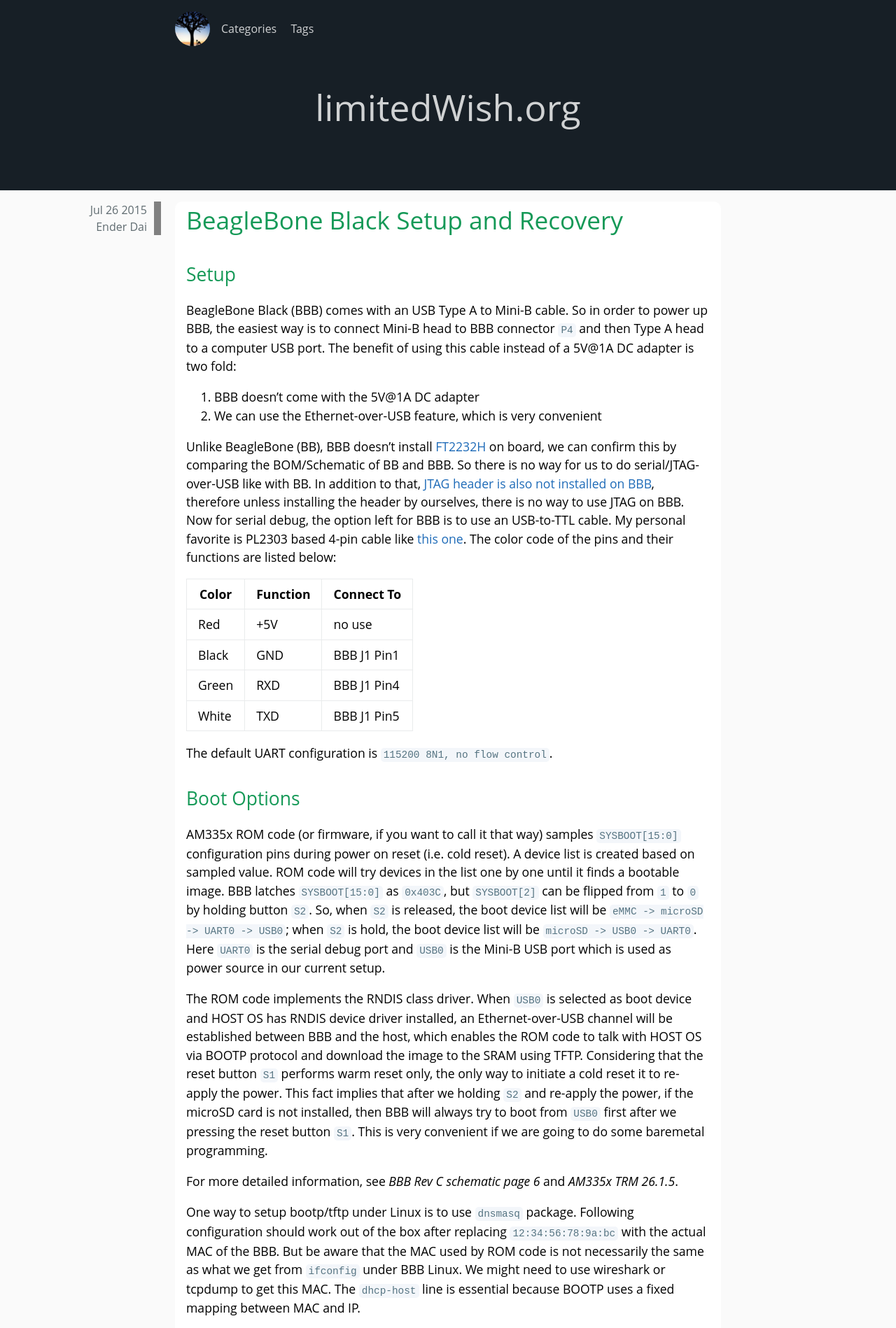
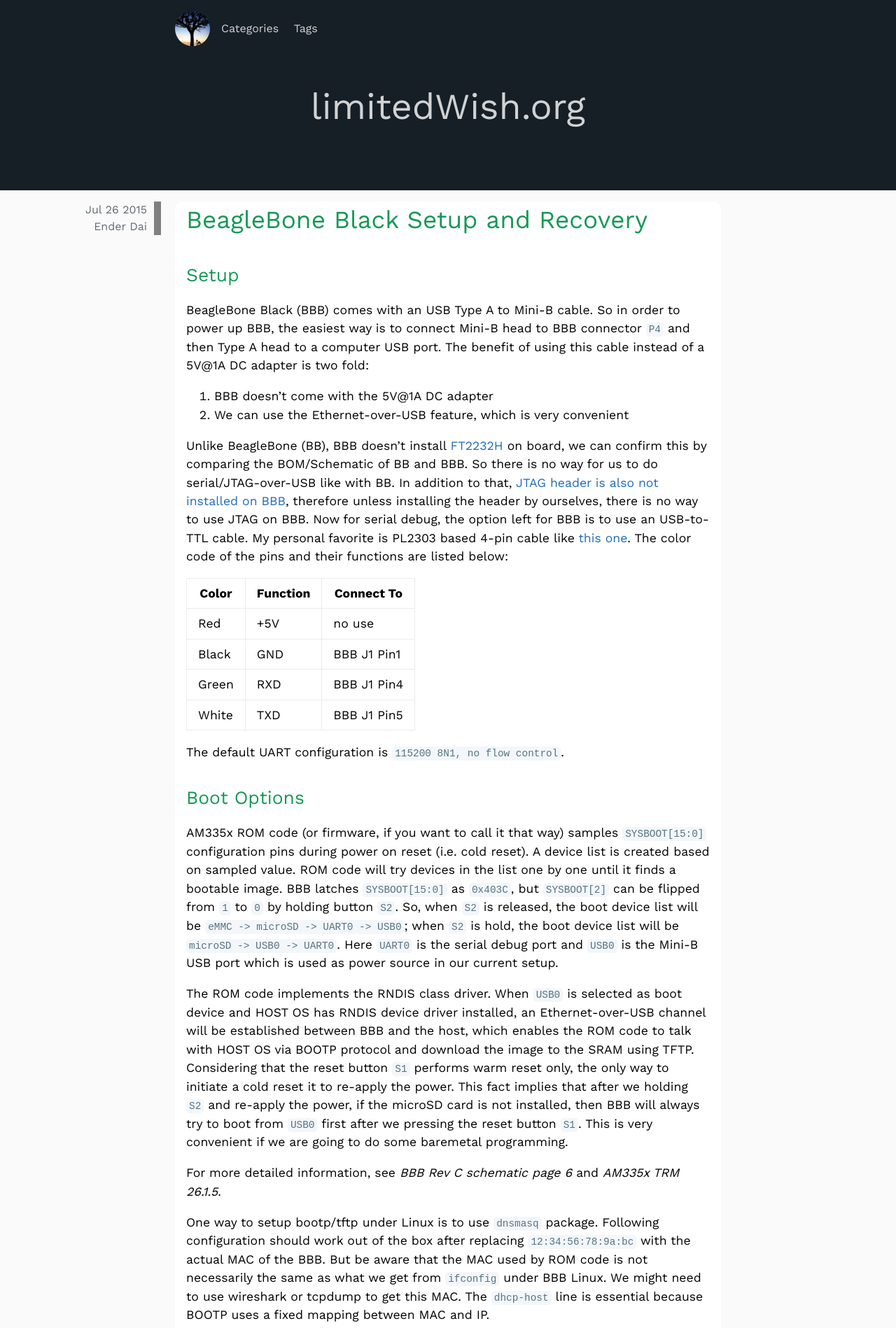
Before and after one commit to xdai/xdai.github.io, a Jekyll site: the page built from index.html, in a window 1280 px wide. Shown: the top 1898 px of the page at 70% size. Built offline with Jekyll 4.4.1, drawn with Linux system fonts in a browser that asks for light colours; nearby versions of some CDN libraries; formulas are drawn with MathJax 3; the list of posts is cut into pages by our own code.

Commit message:
Apply font "Work Sans"
Apply the new font to style sheet.

```diff
--- a/_sass/theme-major.scss
+++ b/_sass/theme-major.scss
@@ -18,7 +18,7 @@
     height: 100%;
     padding: 0;
     margin: 0;
-    font-family: Anaheim, "Open Sans", "Helvetica Neue", Helvetica, Arial, sans-serif;
+    font-family: "Work Sans", Anaheim, "Open Sans", "Helvetica Neue", Helvetica, Arial, sans-serif;
     font-size: 16px;
     line-height: 1.5;
     color: $body-text-color;
```
